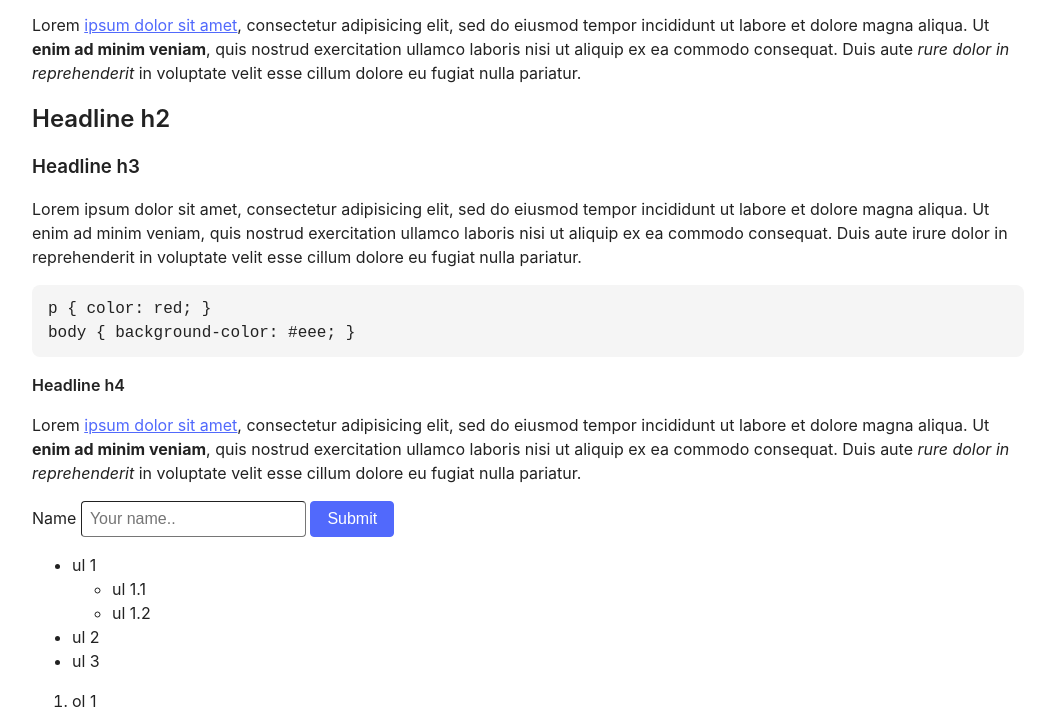
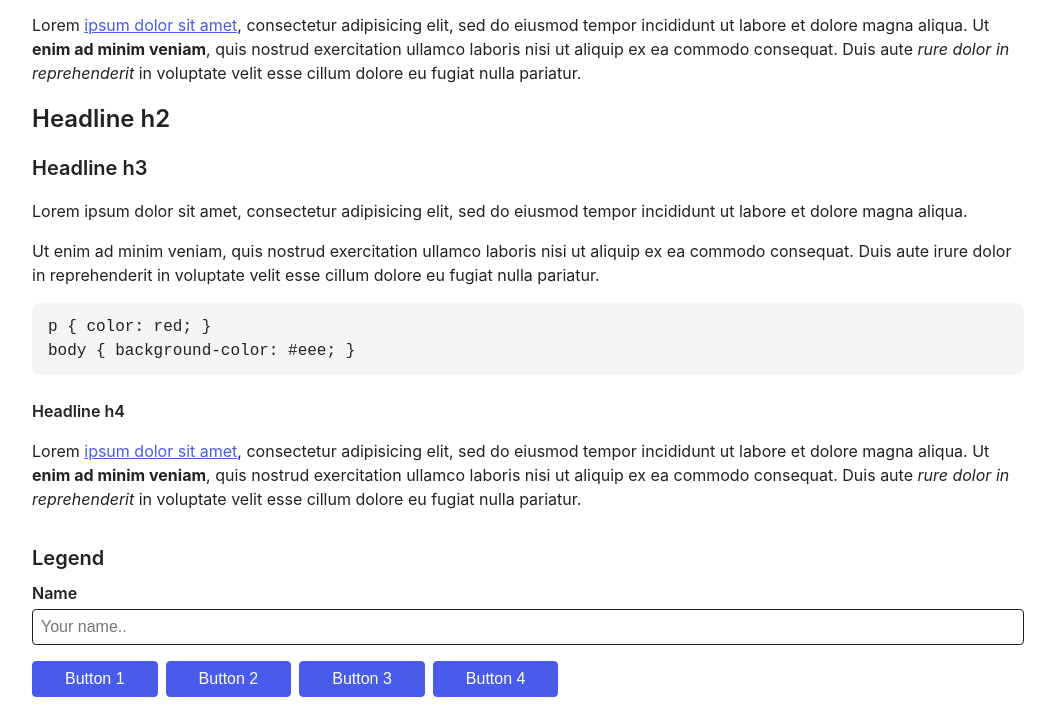
Before and after one commit to shaack/extreme-minimal-css, a website: page index.html in a window 1280 px wide. Shown: the part 67-785 px from the top of the page, without its empty margins (112-1167 px from the left). Drawn offline with Linux system fonts and the light colour scheme.

Commit message:
optimized buttons and overall layout

```diff
--- a/index.html
+++ b/index.html
@@ -7,6 +7,7 @@
     <link rel="stylesheet" href="styles/screen.css">
 </head>
 <body>
+<section>
     <h1>Headline h1</h1>
     <p>Lorem <a href="https://shaack.com">ipsum dolor sit amet</a>, consectetur adipisicing elit, sed do eiusmod tempor
         incididunt ut labore et dolore magna
@@ -15,8 +16,11 @@
         Duis aute <i>rure dolor in reprehenderit</i> in voluptate velit esse cillum dolore eu fugiat nulla pariatur.</p>
     <h2>Headline h2</h2>
     <h3>Headline h3</h3>
-<p>Lorem ipsum dolor sit amet, consectetur adipisicing elit, sed do eiusmod tempor incididunt ut labore et dolore magna
-    aliqua. Ut enim ad minim veniam, quis nostrud exercitation ullamco laboris nisi ut aliquip ex ea commodo consequat.
+    <p>Lorem ipsum dolor sit amet, consectetur adipisicing elit, sed do eiusmod tempor incididunt ut labore et dolore
+        magna aliqua.</p>
+    <p>
+        Ut enim ad minim veniam, quis nostrud exercitation ullamco laboris nisi ut aliquip ex ea commodo
+        consequat.
         Duis aute irure dolor in reprehenderit in voluptate velit esse cillum dolore eu fugiat nulla pariatur.</p>
     <pre><code>p { color: red; }
 body { background-color: #eee; }</code></pre>
@@ -26,10 +30,19 @@ body { background-color: #eee; }</code></pre>
         aliqua. Ut <b>enim ad minim veniam</b>, quis nostrud exercitation ullamco laboris nisi ut aliquip ex ea commodo
         consequat.
         Duis aute <i>rure dolor in reprehenderit</i> in voluptate velit esse cillum dolore eu fugiat nulla pariatur.</p>
+</section>
 <form>
+    <fieldset>
+        <legend>Legend</legend>
         <label for="name">Name</label>
         <input type="text" id="name" name="name" placeholder="Your name..">
-    <button type="submit">Submit</button>
+    </fieldset>
+    <div class="buttons">
+        <button type="submit">Button 1</button>
+        <button type="submit">Button 2</button>
+        <button type="submit">Button 3</button>
+        <button type="submit">Button 4</button>
+    </div>
 </form>
 <ul>
     <li>ul 1
--- a/styles/screen.scss
+++ b/styles/screen.scss
@@ -2,9 +2,10 @@
 $font-family: -apple-system, BlinkMacSystemFont, "Segoe UI", Roboto, Helvetica, Arial, sans-serif, "Apple Color Emoji", "Segoe UI Emoji", "Segoe UI Symbol" !default;
 $color-dark: #222 !default;
 $color-light: #fff !default;
-$color-primary: #5169fc !default;
+$color-primary: #485bea !default;
 $font-size-base: 16px !default;
 $max-content-width: 1024px !default;
+$spacer: 1rem !default;
 html {
   box-sizing: border-box;
   font-size: $font-size-base;
@@ -24,8 +25,12 @@ body {
   color: $color-dark;
 }
 
+section {
+  margin-bottom: $spacer * 2;
+}
+
 h1, h2, h3, h4, h5, h6, p, ol, ul, form, table {
-  margin: 0 0 1rem 0;
+  margin: 0 0 $spacer 0;
 
   ul, ol {
     margin-bottom: 0;
@@ -40,10 +45,24 @@ h1, h2, h3, h4, h5, h6 {
   font-weight: 600;
 }
 
+h1 {
+  font-size: 2rem;
+}
+h2 {
+    font-size: 1.5rem;
+}
+h3 {
+    font-size: 1.25rem;
+}
+h4 {
+    font-size: 1rem;
+}
+
 pre {
   padding: 0.75rem 1rem;
   background-color: darken($color-light, 4%);
   border-radius: 0.5rem;
+  margin: 0 0 $spacer * 1.5 0;
 }
 
 img {
@@ -57,17 +76,14 @@ a {
 
 button {
   background-color: $color-primary;
+  border-color: $color-primary;
   color: $color-light;
-  cursor: pointer;
-  border-color: $color-primary;
-}
-
-button {
-  padding: 0.5rem 1rem;
+  font-size: $font-size-base;
+  padding: 0.5rem 2rem;
   border-radius: 0.25rem;
   border-width: 1px;
   border-style: solid;
-  font-size: $font-size-base;
+  cursor: pointer;
 
   &:active {
     background-color: darken($color-primary, 5%);
@@ -75,11 +91,44 @@ button {
   }
 }
 
+.buttons {
+  width: 100%;
+  overflow: hidden;
+  button {
+    float: left;
+  }
+  button {
+    margin-right: 0.5rem;
+    margin-bottom: 0.5rem;
+  }
+}
+
+fieldset {
+    border: none;
+    padding: 0;
+    margin: 0;
+  legend {
+    padding: 0;
+    font-weight: 600;
+    margin-bottom: 0.5rem;
+    font-size: 1.25rem;
+  }
+}
+
+label {
+  display: block;
+  font-weight: 600;
+  margin-bottom: 0.25rem;
+}
+
 input, textarea, select {
   padding: 0.5rem;
   border-radius: 0.25rem;
-  border-width: 1px;
   font-size: $font-size-base;
+  width: 100%;
+  margin-bottom: 1rem;
+  box-shadow: none;
+  border: 1px solid $color-dark;
 }
 
 @mixin dark-mode {
@@ -94,6 +143,11 @@ input, textarea, select {
   pre {
     background-color: lighten($color-dark, 5%);
   }
+  input, textarea, select {
+    background-color: lighten($color-dark, 5%);
+    color: darken($color-light, 5%);
+    border: 1px solid darken($color-light, 50%);
+  }
 }
 
 html[data-emc-theme="dark"] body {
```
Also changed, not shown: styles/screen.css, 1 other file. Lines whose indentation alone changed are shown as unchanged.
